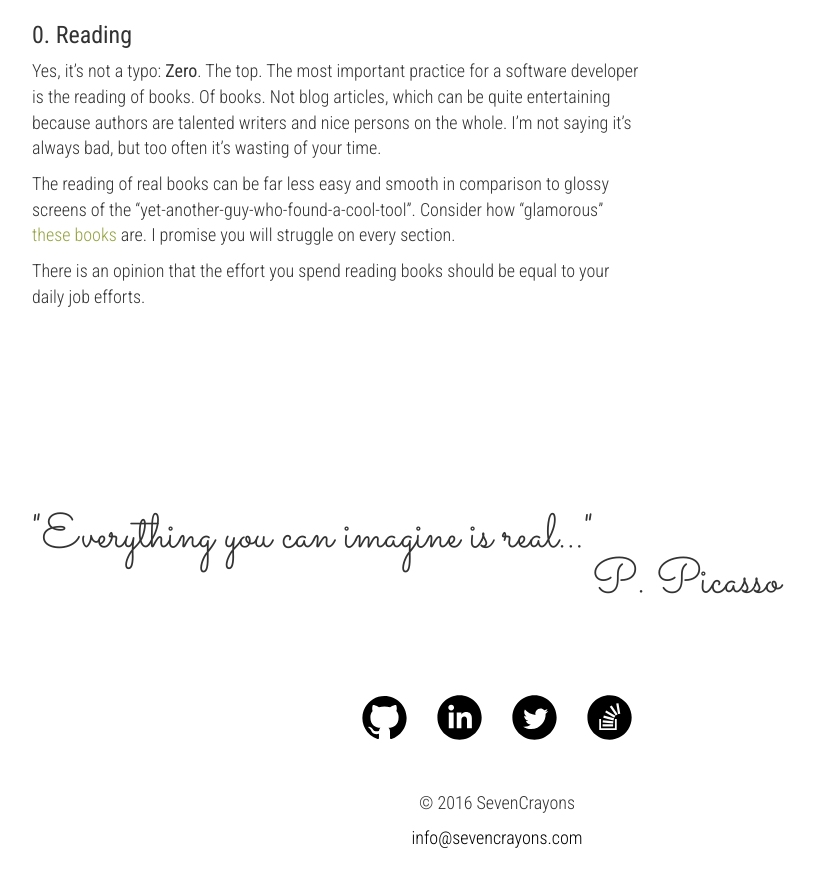
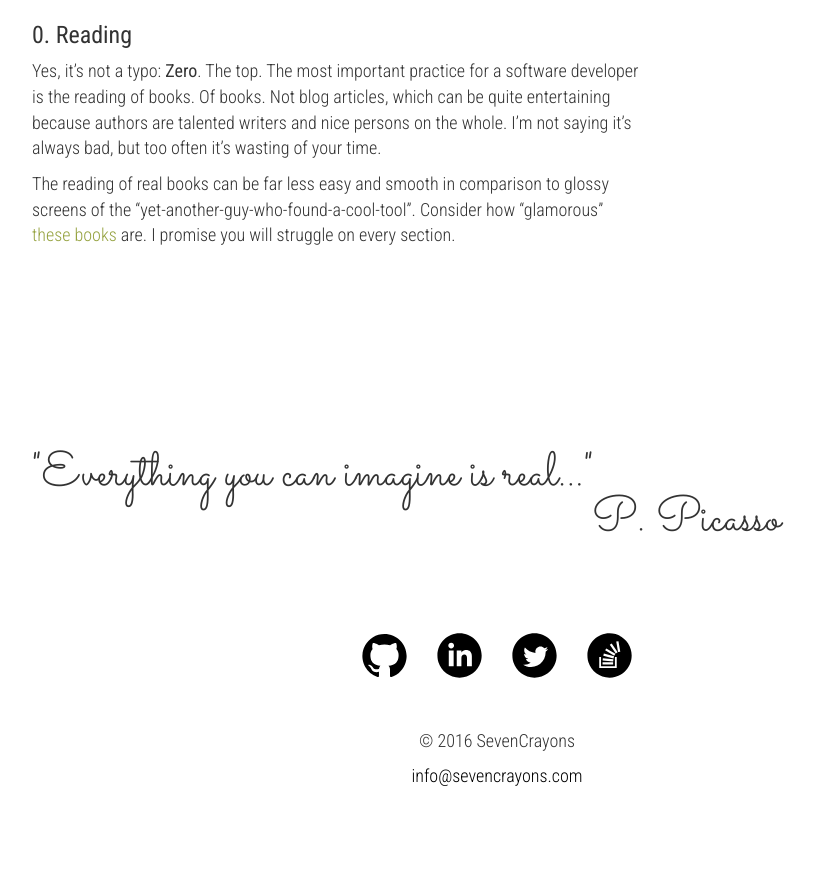
Before and after one commit to iutinvg/iutinvg.github.io, a Jekyll site: the page built from _posts/2016-05-03-programming-best-practices.md, in a window 1280 px wide and 900 px high, scrolled down 2132 px. Shown: the top 887 px of the window, without its empty margins (143-958 px from the left). Built offline with Jekyll 4.4.1, drawn with Linux system fonts in a browser that asks for light colours; nearby versions of some CDN libraries; comment, search, counter and statistics services are not loaded.

Commit message:
conclusion

```diff
--- a/_posts/2016-05-03-programming-best-practices.md
+++ b/_posts/2016-05-03-programming-best-practices.md
@@ -77,5 +77,3 @@ Compiled languages such as C++ also have similar tools. They are called *static
 Yes, it's not a typo: **Zero**. The top. The most important practice for a software developer is the reading of books. Of books. Not blog articles, which can be quite entertaining because authors are talented writers and nice persons on the whole. I'm not saying it's always bad, but too often it's wasting of your time.
 
 The reading of real books can be far less easy and smooth in comparison to glossy screens of the "yet-another-guy-who-found-a-cool-tool". Consider how "glamorous" [these books](https://en.wikipedia.org/wiki/The_Art_of_Computer_Programming) are. I promise you will struggle on every section.
-
-There is an opinion that the effort you spend reading books should be equal to your daily job efforts.
```
